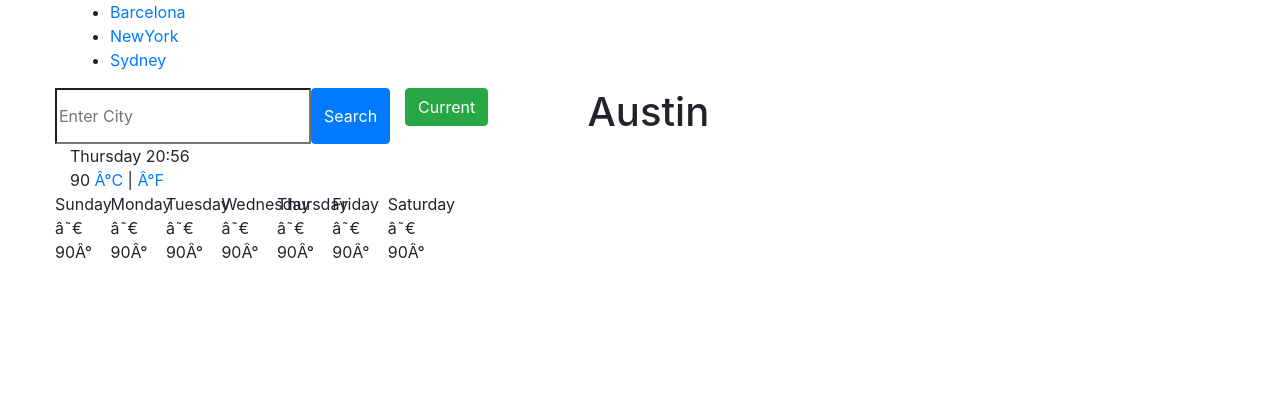
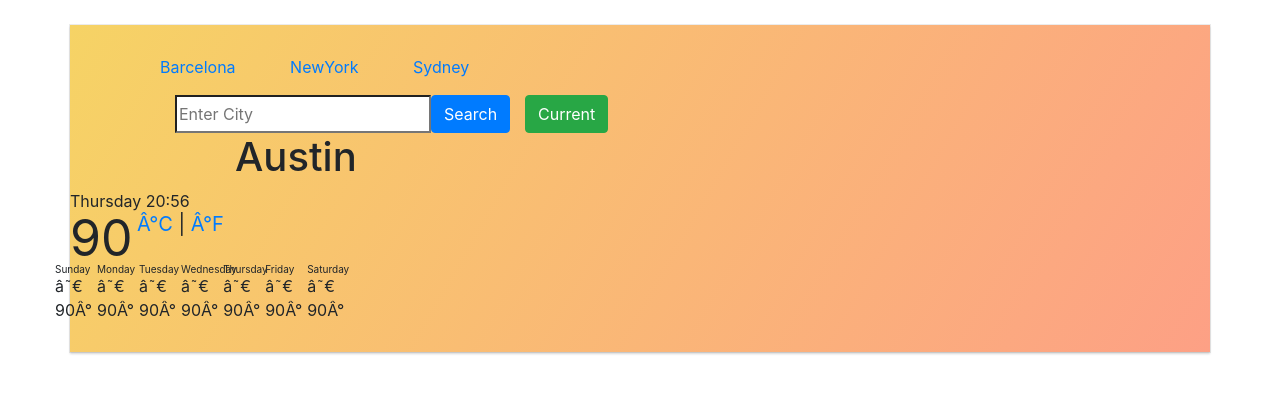
Before and after one commit to AlyssaGHCode/Weather-app, a plain HTML site: page index.html in a window 1280 px wide. Drawn offline with nearby package versions, Linux system fonts and the light colour scheme.

Commit message:
Update index.html

```diff
--- a/index.html
+++ b/index.html
@@ -4,7 +4,7 @@
     <meta charset=“UTF-8" /> <meta name=“viewport” content=“width=device-width,
     initial-scale=1.0" />
     <meta http-equiv="X-UA-Compatible" content="ie=edge" />
-    <link href="src/style.css" />
+    <link rel="stylesheet" href="style.css" />
     <meta name="viewport" content="width=device-width, initial-scale=1.0" />
     <link
       rel="stylesheet"
```
